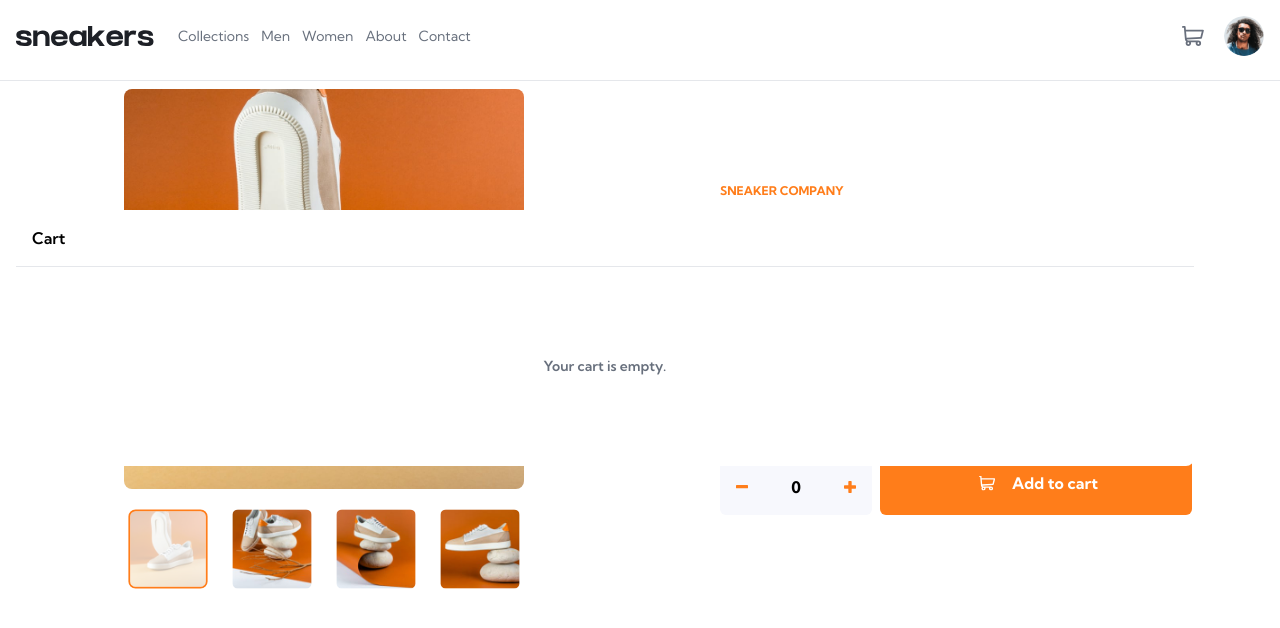
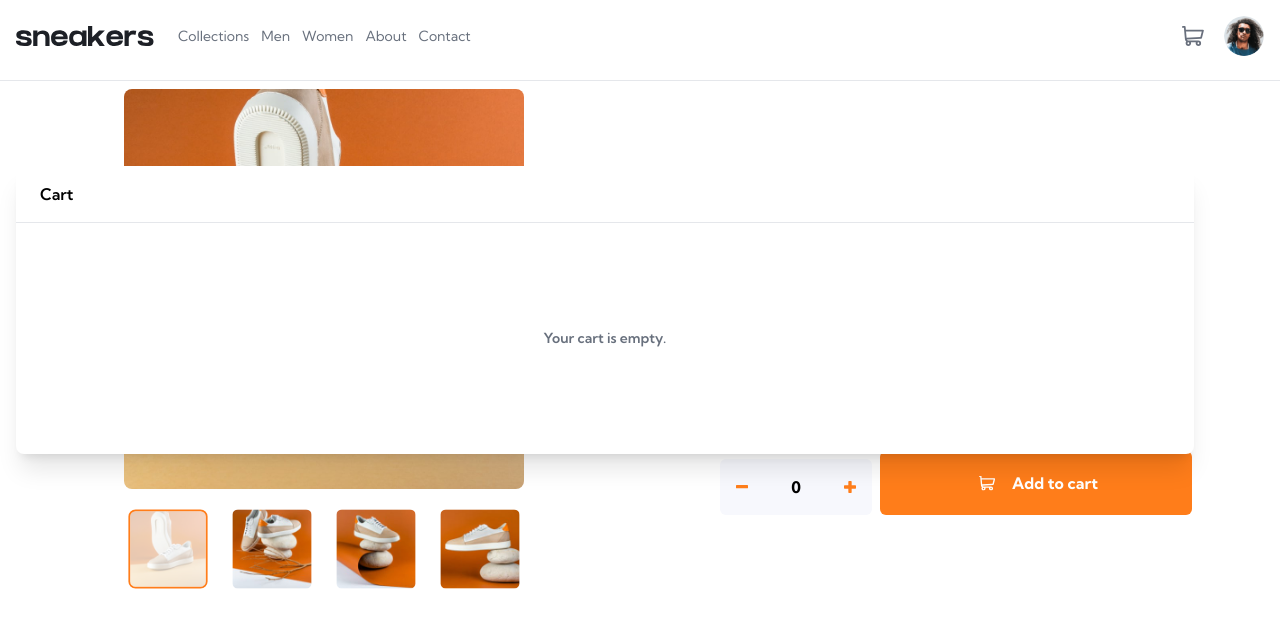
Before and after one commit to mmustaphak/ecommerce-product-page-main, a React (Vite) app: page / in a window 1280 px wide. Both pictures are taken after a click on the button 1203 px from the left and 36 px from the top of the page. Shown: the top 628 px of the page. Built offline with nearby package versions, Linux system fonts and the light colour scheme.

Commit message:
Added the box shadow effect to the cart menu

```diff
--- a/src/components/Nav.jsx
+++ b/src/components/Nav.jsx
@@ -44,8 +44,8 @@ const Nav = () => {
                         </button>
                         <img src={avatar} className="max-h-[1.5rem] desktop:max-h-[2.5rem] rounded-full hover:desktop:border-2 hover:desktop:border-orange" alt="Image Avatar" />
                     </div>
-                    <div className={`${isCartOpen ? "absolute" : "hidden"} flex flex-col w-[92%] min-h-64 right2/4 -bottom-[475%] rounded-lg bg-white`}>
-                        <h2 className="px-4 py-4 font-semibold">Cart</h2>
+                    <div className={`${isCartOpen ? "absolute" : "hidden"} flex flex-col w-[92%] min-h-72 right2/4 -bottom-[460%] shadow-xl rounded-lg bg-white`}>
+                        <h2 className="pl-6 py-4 font-semibold">Cart</h2>
                         <hr />
                         <div className="m-auto">
                             <p className="font-semibold text-sm text-dark-grayish-blue">Your cart is empty.</p>
```
